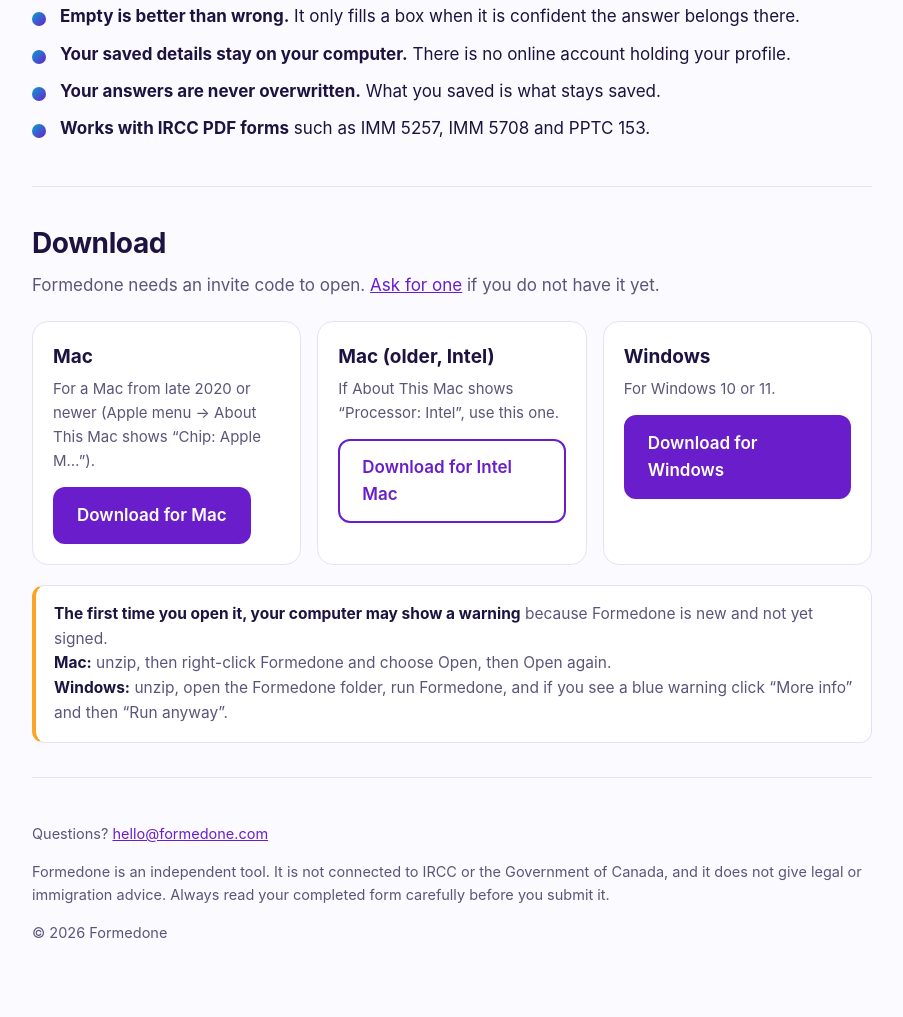
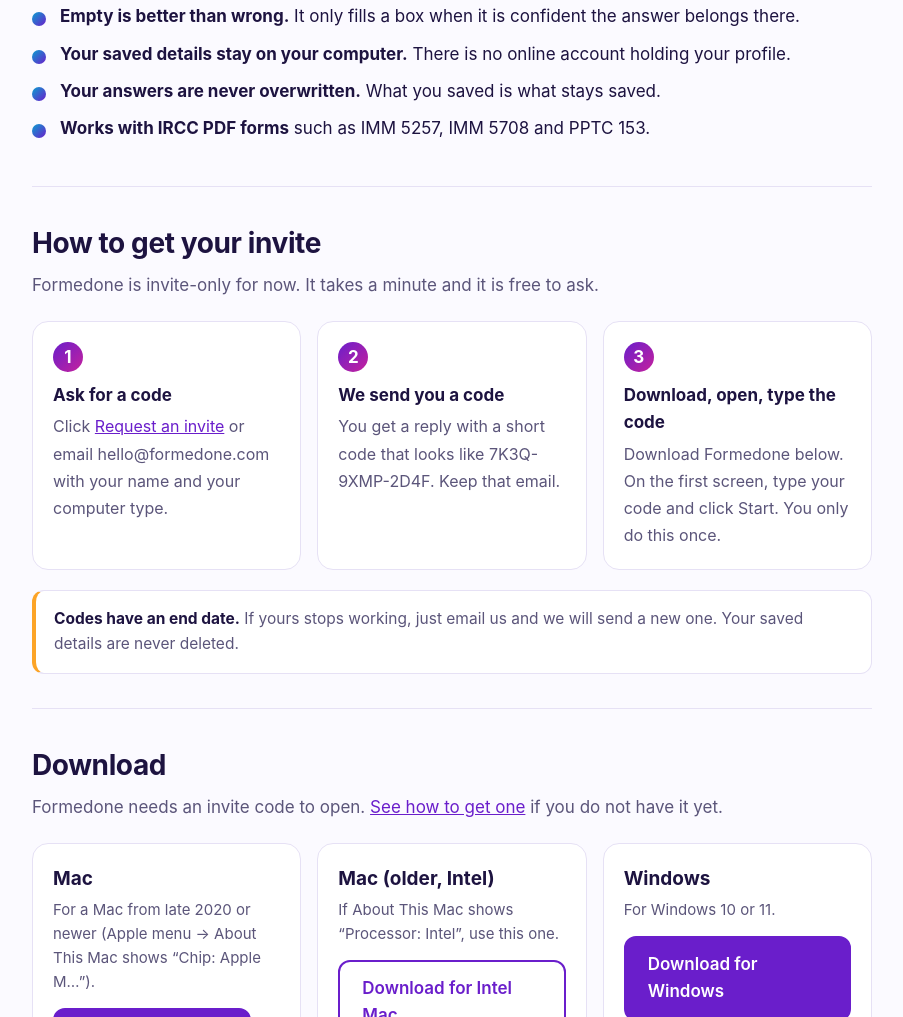
Before and after one commit to FatimaOkunola/formedone-downloads, a plain HTML site: page index.html in a window 1280 px wide. Shown: the part 1032-2049 px from the top of the page, without its empty margins (188-1091 px from the left). Drawn offline with Linux system fonts and the light colour scheme.

Commit message:
Website update 2026-11-13-1059

```diff
--- a/index.html
+++ b/index.html
@@ -55,7 +55,7 @@ a{color:var(--purple)}
 <p class="lead">Formedone fills in your PDF forms, such as IRCC immigration forms, from details saved on your own computer. If it is not sure of an answer, it leaves the box empty for you. You check everything before you submit.</p>
 <div class="row">
 <a class="btn" href="#download">Download</a>
-<a class="btn ghost" href="mailto:hello@formedone.com?subject=Formedone%20invite%20request&amp;body=Hi%2C%20I%27d%20like%20an%20invite%20code%20for%20Formedone.%0A%0AMy%20name%3A%20%0AMy%20computer%20(Mac%20or%20Windows)%3A%20%0AThe%20forms%20I%20want%20to%20fill%3A%20">Request an invite</a>
+<a class="btn ghost" href="#invite">Get an invite</a>
 </div>
 </div>
 
@@ -80,9 +80,20 @@ a{color:var(--purple)}
 </ul>
 </section>
 
+<section id="invite">
+<h2>How to get your invite</h2>
+<p class="sub">Formedone is invite-only for now. It takes a minute and it is free to ask.</p>
+<div class="steps">
+<div class="step"><b>Ask for a code</b><span>Click <a href="mailto:hello@formedone.com?subject=Formedone%20invite%20request&amp;body=Hi%2C%20I%27d%20like%20an%20invite%20code%20for%20Formedone.%0A%0AMy%20name%3A%20%0AMy%20computer%20(Mac%20or%20Windows)%3A%20%0AThe%20forms%20I%20want%20to%20fill%3A%20">Request an invite</a> or email hello@formedone.com with your name and your computer type.</span></div>
+<div class="step"><b>We send you a code</b><span>You get a reply with a short code that looks like 7K3Q-9XMP-2D4F. Keep that email.</span></div>
+<div class="step"><b>Download, open, type the code</b><span>Download Formedone below. On the first screen, type your code and click Start. You only do this once.</span></div>
+</div>
+<div class="note"><b>Codes have an end date.</b> If yours stops working, just email us and we will send a new one. Your saved details are never deleted.</div>
+</section>
+
 <section id="download">
 <h2>Download</h2>
-<p class="sub">Formedone needs an invite code to open. <a href="mailto:hello@formedone.com?subject=Formedone%20invite%20request">Ask for one</a> if you do not have it yet.</p>
+<p class="sub">Formedone needs an invite code to open. <a href="#invite">See how to get one</a> if you do not have it yet.</p>
 <div class="dl">
 <div class="card" id="c-mac"><h3>Mac</h3><p>For a Mac from late 2020 or newer (Apple menu &rarr; About This Mac shows &ldquo;Chip: Apple M&hellip;&rdquo;).</p>
 <a class="btn" href="https://github.com/FatimaOkunola/formedone-downloads/releases/latest/download/Formedone-mac-apple-silicon.zip">Download for Mac</a></div>
```
